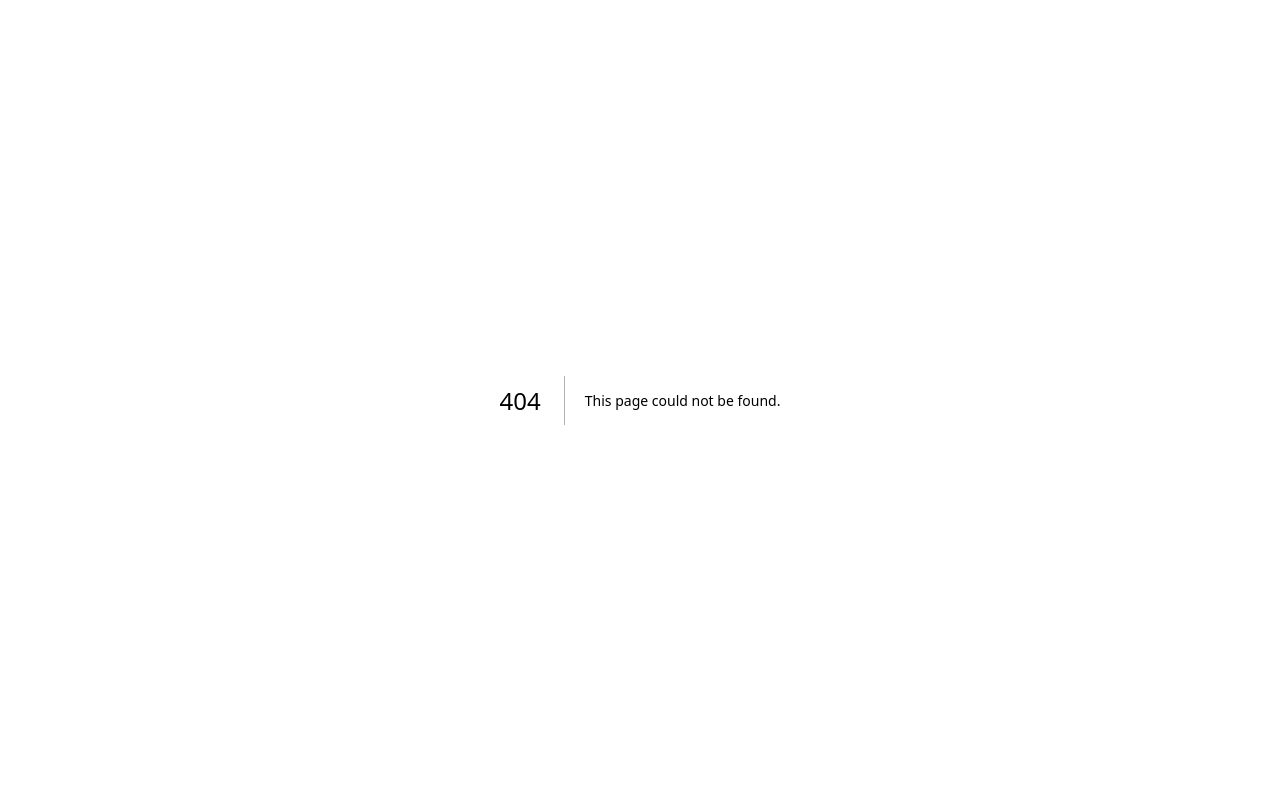
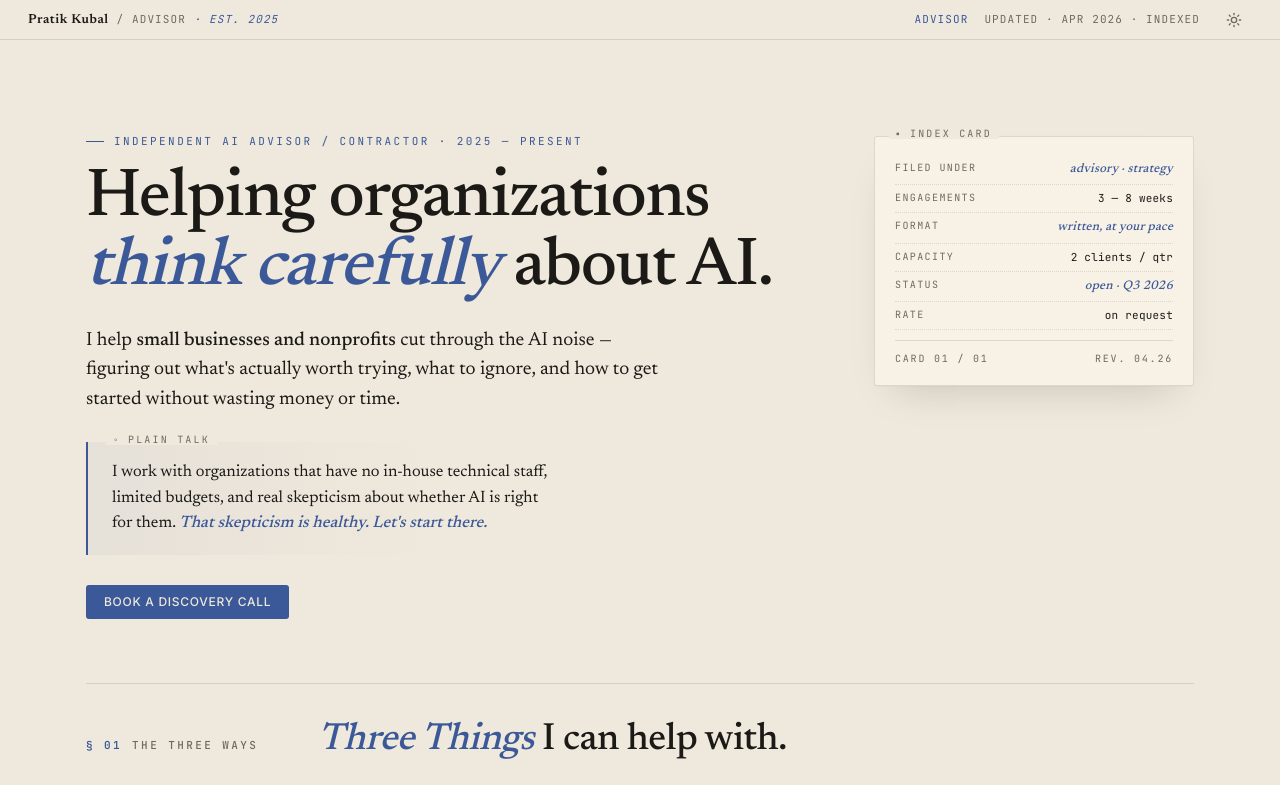
Before and after one commit to pratik-kubal/portfolio, a Next.js app: page /advisor in a window 1280 px wide. Before the commit this address had no page. Shown: the top 785 px of the page. Built offline with nearby package versions, Linux system fonts and the light colour scheme.

Commit message:
Update lang and links

```diff
--- a/app/consulting/page.tsx
+++ b/app/advisor/page.tsx
@@ -1,21 +1,21 @@
 import type { Metadata } from "next";
 import { Header } from "@/components/header";
-import { ConsultingPage } from "@/components/consulting-page";
+import { AdvisorPage } from "@/components/advisor-page";
 
 export const metadata: Metadata = {
-  title: "Consulting",
+  title: "Advisor",
   description:
     "Independent advisory practice — conversational AI & FAQ automation, AI readiness assessments, and nonprofit AI strategy. Written, short engagements, honest about uncertainty.",
   alternates: {
-    canonical: "https://pratik-kubal.com/consulting",
+    canonical: "https://pratik-kubal.com/advisor",
   },
 };
 
-export default function Consulting() {
+export default function Advisor() {
   return (
     <main className="page-transition">
       <Header />
-      <ConsultingPage />
+      <AdvisorPage />
     </main>
   );
 }
--- a/app/globals.css
+++ b/app/globals.css
@@ -824,9 +824,9 @@
 }
 
 /* ─────────────────────────────────────────────────────────────────────
-   Consulting page styles (cn-*)
+   Advisor page styles (cn-*)
    Ported from design bundle (portfolio-final/project/consulting/consulting.jsx).
-   Used by app/consulting/page.tsx via components/consulting-page.tsx.
+   Used by app/advisor/page.tsx via components/advisor-page.tsx.
    ───────────────────────────────────────────────────────────────────── */
 
 .cn-root {
--- a/app/sitemap.ts
+++ b/app/sitemap.ts
@@ -11,7 +11,7 @@ export default function sitemap(): MetadataRoute.Sitemap {
       priority: 1,
     },
     {
-      url: `${siteUrl}/consulting`,
+      url: `${siteUrl}/advisor`,
       lastModified: new Date(),
       changeFrequency: "monthly",
       priority: 0.8,
--- a/components/consulting-page.tsx
+++ b/components/advisor-page.tsx
@@ -1,12 +1,12 @@
 import Link from "next/link";
 
-export function ConsultingPage() {
+export function AdvisorPage() {
   return (
     <div className="cn-root">
       <div className="cn-wrap">
         <section className="cn-hero">
           <div>
-            <div className="eyebrow">Independent practice · 2025 — present</div>
+            <div className="eyebrow">Independent AI Advisor / Contractor · 2025 — present</div>
             <h1>
               Helping organizations <em>think carefully</em>{" "}
               about AI.
@@ -491,7 +491,7 @@ export function ConsultingPage() {
             </p>
             <div className="actions">
               <a
-                href="mailto:pratik-kubal@outlook.com?subject=Consulting%20inquiry"
+                href="mailto:pratik-kubal@outlook.com?subject=Advisor%20inquiry"
                 className="p"
               >
                 pratik-kubal@outlook.com
@@ -515,7 +515,7 @@ export function ConsultingPage() {
         </section>
 
         <div className="cn-foot">
-          <div>© 2026 Pratik Kubal · independent practice</div>
+          <div>© 2026 Pratik Kubal · Independent AI Advisor / Contractor</div>
           <div>
             <Link href="/">portfolio</Link> ·{" "}
             <a href="mailto:pratik-kubal@outlook.com">
--- a/components/header.tsx
+++ b/components/header.tsx
@@ -6,7 +6,7 @@ import { ThemeToggle } from "@/components/theme-toggle";
 
 export function Header() {
   const pathname = usePathname();
-  const isConsulting = pathname === "/consulting";
+  const isAdvisor = pathname === "/advisor";
 
   const today = new Date();
   const stamp = today
@@ -27,9 +27,9 @@ export function Header() {
           }}
         >
           <b>Pratik Kubal</b>
-          {isConsulting ? (
+          {isAdvisor ? (
             <span>
-              / consulting{" "}
+              / advisor{" "}
               <em
                 style={{
                   fontStyle: "italic",
@@ -52,13 +52,13 @@ export function Header() {
         }}
       >
         <Link
-          href="/consulting"
+          href="/advisor"
           style={{
-            color: isConsulting ? "var(--accent-text)" : "inherit",
+            color: isAdvisor ? "var(--accent-text)" : "inherit",
             textDecoration: "none",
           }}
         >
-          consulting
+          advisor
         </Link>
         <span>updated · {stamp} · indexed</span>
         <ThemeToggle />
```
